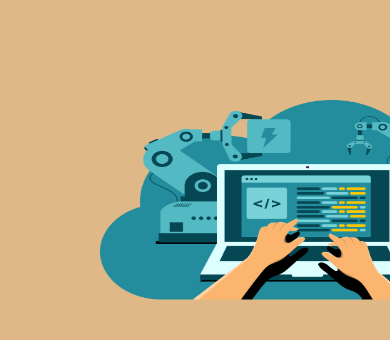
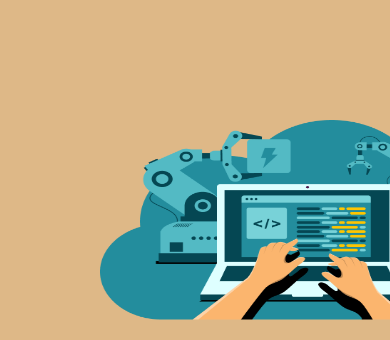
Before and after one commit to shiva1753/Capstone-Project, a plain HTML site: page index.html in a window 390 px wide. Shown: the top 340 px of the page. Drawn offline with Linux system fonts and the light colour scheme.

Commit message:
Update style.css

```diff
--- a/style.css
+++ b/style.css
@@ -112,12 +112,12 @@ body{
         display: block;
         margin-left: auto;
         margin-right: auto;
-        border-radius: 50%;
         margin-top: 25px;
     }
-    img{
+    .img{
         display: block;
         margin-left: auto;
         margin-right: auto;
+        padding-top: 20px;
     }
 }
```
